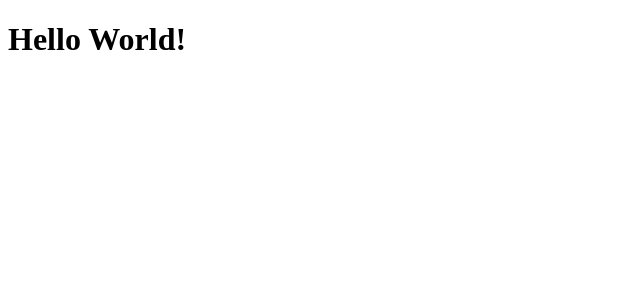
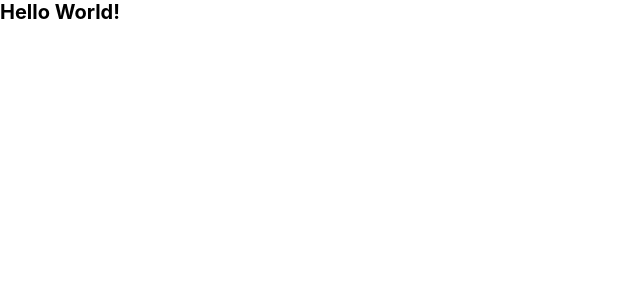
Before and after one commit to FumiyaShibusawa/webgl-sandbox, a Nuxt app: page / in a window 1280 px wide. Shown: the top 300 px of the page, without its empty margins (0-640 px from the left). Built offline with nearby package versions, Linux system fonts and the light colour scheme.

Commit message:
feat: set default reset.css, meta tags

```diff
--- /dev/null
+++ b/assets/css/reset.css
@@ -0,0 +1,28 @@
+body,
+h1,
+h2,
+h3,
+h4,
+h5 {
+  margin: 0;
+}
+
+* {
+  font-family: -apple-system, BlinkMacSystemFont, 'Segoe UI', Roboto, Oxygen, Ubuntu, Cantarell, 'Open Sans', 'Helvetica Neue', sans-serif;
+  box-sizing: border-box;
+}
+
+html {
+  font-size: 62.5%;
+}
+
+ul, ol {
+  list-style-type: none;
+  margin: 0;
+  padding-left: 0;
+}
+
+a {
+  color: initial;
+  text-decoration: none;
+}
--- a/nuxt.config.js
+++ b/nuxt.config.js
@@ -2,5 +2,17 @@ export default {
   server: {
     port: 4000,
     host: '0.0.0.0'
+  },
+  css: [
+    '@/assets/css/reset.css'
+  ],
+  head: {
+    meta: [
+      { charset: 'utf-8' },
+      { name: 'viewport', content: 'width=device-width, initial-scale=1' }
+    ],
+    link: [
+      { rel: 'stylesheet', href: 'https://fonts.googleapis.com/css?family=Roboto' }
+    ]
   }
 }
```
